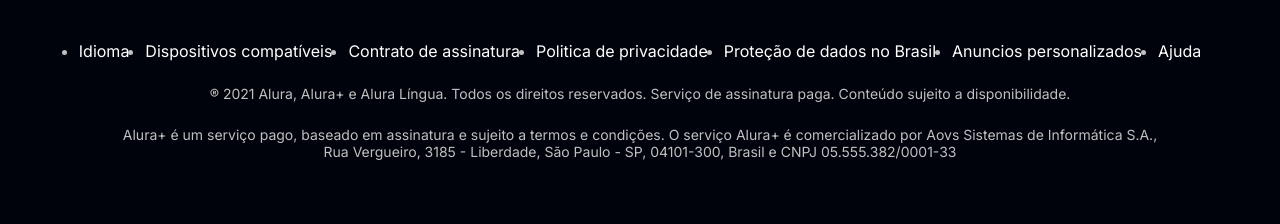
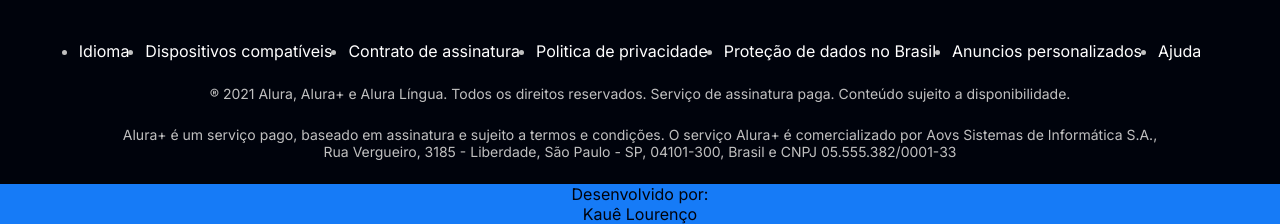
Before and after one commit to Kaue-Lourenco/alura-plus, a plain HTML site: page index.html in a window 1280 px wide. Shown: the part 3718-3942 px from the top of the page. Before the commit the page ends 3902 px from the top, so only its background shows below. Drawn offline with Linux system fonts and the light colour scheme.

Commit message:
adicionei o nome do criador

```diff
--- a/index.html
+++ b/index.html
@@ -100,6 +100,8 @@
             <p class="footer_informacoes">® 2021 Alura, Alura+ e Alura Língua. Todos os direitos reservados. Serviço de assinatura paga. Conteúdo sujeito a disponibilidade.</p>
             <p class="footer_informacoes">Alura+ é um serviço pago, baseado em assinatura e sujeito a termos e condições. O serviço Alura+ é comercializado por Aovs Sistemas de Informática S.A., Rua Vergueiro, 3185 - Liberdade, São Paulo - SP, 04101-300, Brasil e CNPJ 05.555.382/0001-33</p>
         </div>
+
+        <p class="criador">Desenvolvido por:<br>Kauê Lourenço</p>
     </footer>
 </body>
 </html>
--- a/styles/styles.css
+++ b/styles/styles.css
@@ -161,3 +161,10 @@ footer {
 .rodape_lista_link:hover {
     color: #167BF7;
 }
+
+.criador {
+    background-color: var(--botao-azul);
+    color: var(--cor-backgroud);
+    font-family: var(--fonte-inter);
+    font-weight: 400;
+}
```
